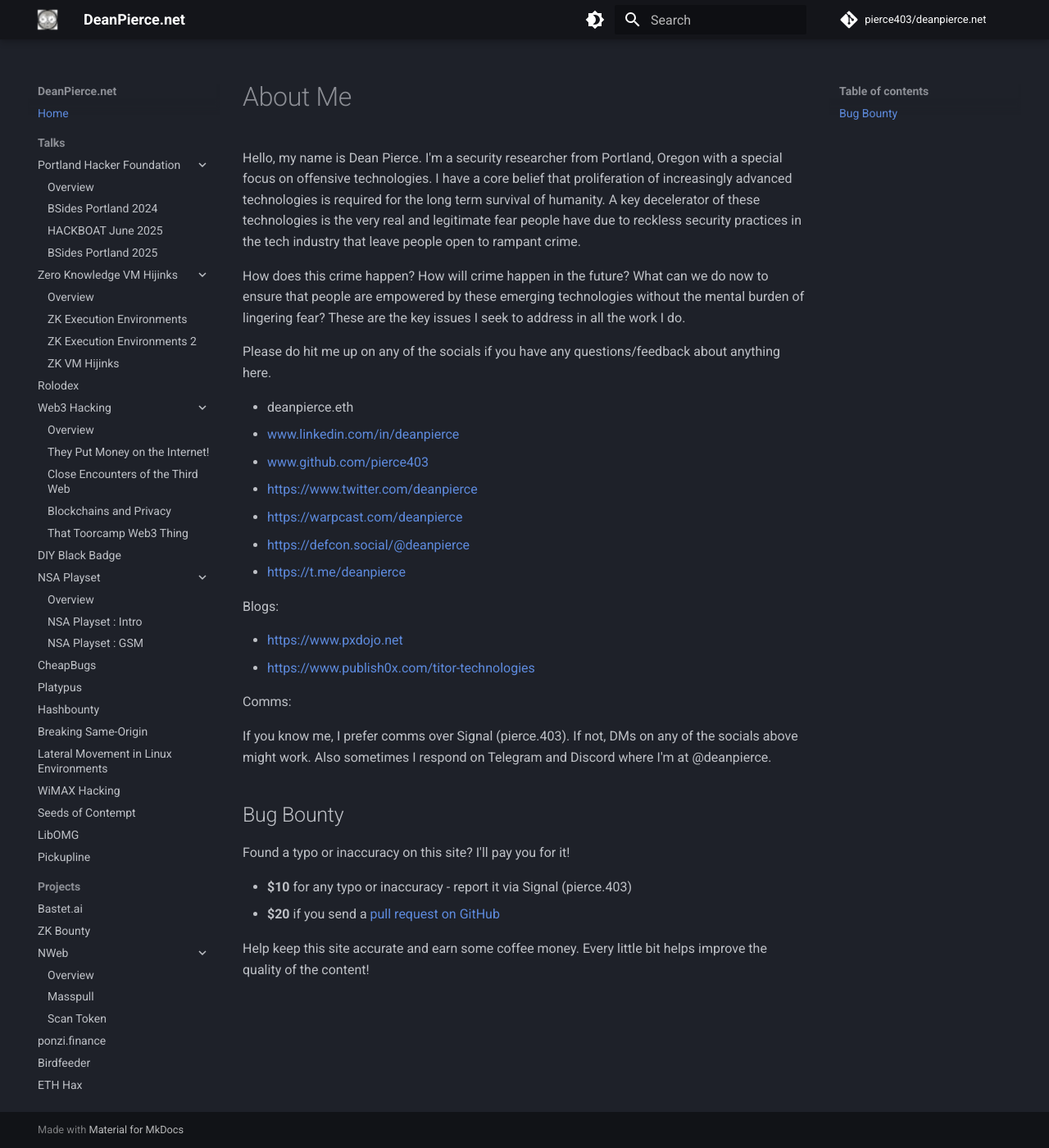
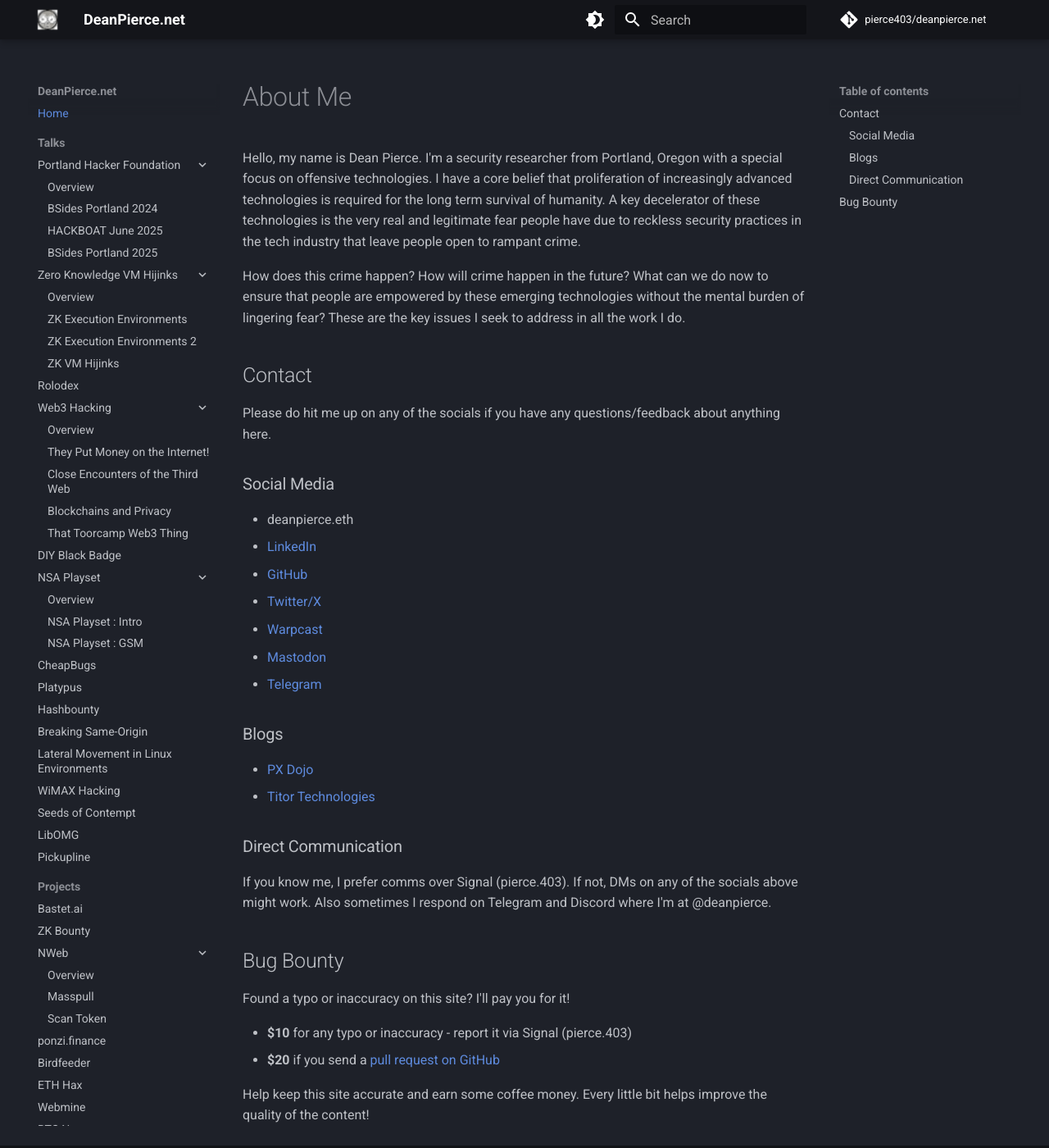
Before and after one commit to pierce403/deanpierce.net, an MkDocs documentation site: the page built from docs/index.md, in a window 1280 px wide and 1400 px high. Shown: the whole window at 82% size. Built offline with MkDocs 1.6.1 and Material for MkDocs 9.7.7, drawn with Linux system fonts in a browser that asks for light colours; comment, search, counter and statistics services are not loaded.

Commit message:
Reformat landing page to follow markdown conventions
- Add proper heading hierarchy (H2 Contact, H3 subsections)
- Change bullets from * to - for consistency
- Replace plain text headers with proper markdown headers
- Use descriptive link text instead of full URLs
- Group related content under appropriate headers
- Improve spacing and structure

```diff
--- a/docs/index.md
+++ b/docs/index.md
@@ -8,24 +8,26 @@
 
 How does this crime happen? How will crime happen in the future? What can we do now to ensure that people are empowered by these emerging technologies without the mental burden of lingering fear? These are the key issues I seek to address in all the work I do.
 
+## Contact
+
 Please do hit me up on any of the socials if you have any questions/feedback about anything here.
 
-* deanpierce.eth
-* [www.linkedin.com/in/deanpierce](https://www.linkedin.com/in/deanpierce)
-* [www.github.com/pierce403](https://github.com/pierce403)
-* [https://www.twitter.com/deanpierce](https://twitter.com/deanpierce)
-* [https://warpcast.com/deanpierce](https://warpcast.com/deanpierce)
-* [https://defcon.social/@deanpierce](https://defcon.social/@deanpierce)
-* [https://t.me/deanpierce](https://t.me/deanpierce)
+### Social Media
 
+- deanpierce.eth
+- [LinkedIn](https://www.linkedin.com/in/deanpierce)
+- [GitHub](https://github.com/pierce403)
+- [Twitter/X](https://twitter.com/deanpierce)
+- [Warpcast](https://warpcast.com/deanpierce)
+- [Mastodon](https://defcon.social/@deanpierce)
+- [Telegram](https://t.me/deanpierce)
 
+### Blogs
 
-Blogs:
+- [PX Dojo](https://www.pxdojo.net/)
+- [Titor Technologies](https://www.publish0x.com/titor-technologies)
 
-* [https://www.pxdojo.net](https://www.pxdojo.net/)
-* [https://www.publish0x.com/titor-technologies](https://www.publish0x.com/titor-technologies)
-
-Comms:
+### Direct Communication
 
 If you know me, I prefer comms over Signal (pierce.403). If not, DMs on any of the socials above might work. Also sometimes I respond on Telegram and Discord where I'm at @deanpierce.
 
@@ -33,7 +35,7 @@
 
 Found a typo or inaccuracy on this site? I'll pay you for it!
 
-* **$10** for any typo or inaccuracy - report it via Signal (pierce.403)
-* **$20** if you send a [pull request on GitHub](https://github.com/pierce403/deanpierce.net)
+- **$10** for any typo or inaccuracy - report it via Signal (pierce.403)
+- **$20** if you send a [pull request on GitHub](https://github.com/pierce403/deanpierce.net)
 
 Help keep this site accurate and earn some coffee money. Every little bit helps improve the quality of the content!
```
